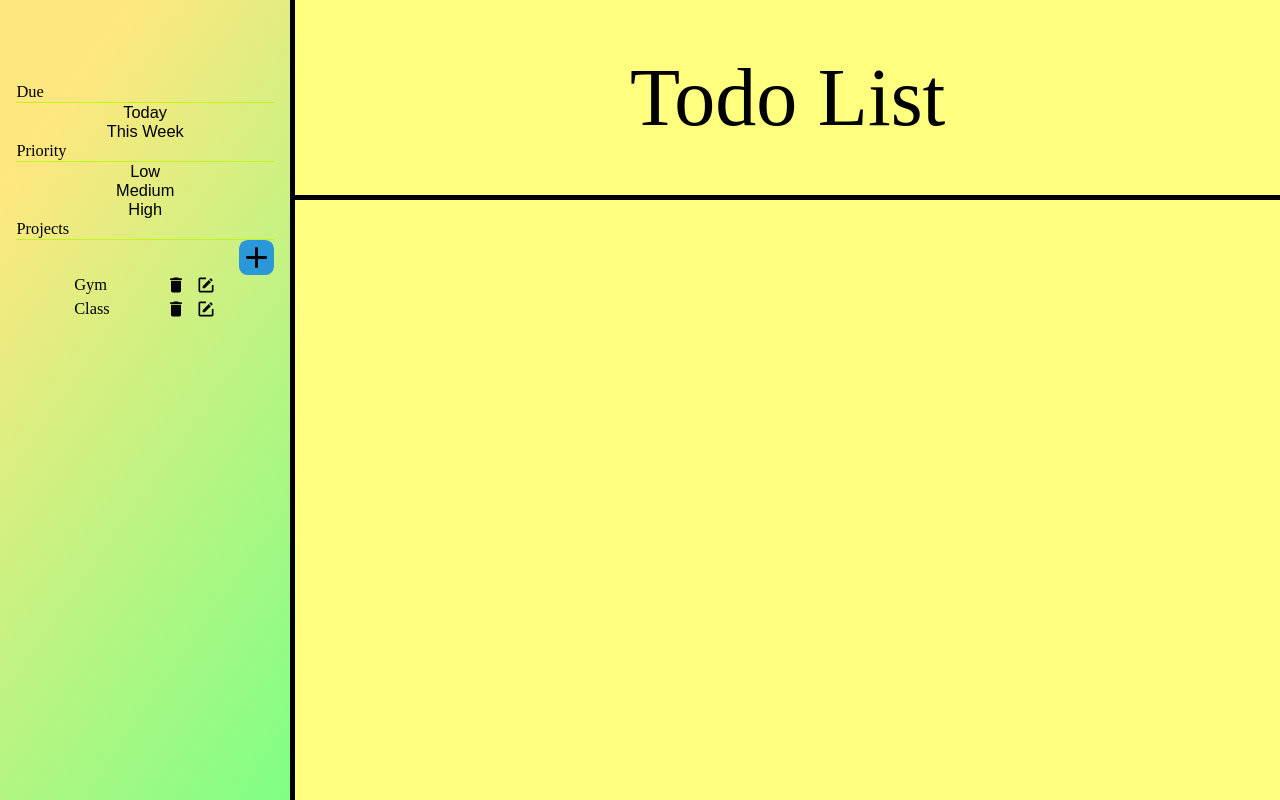
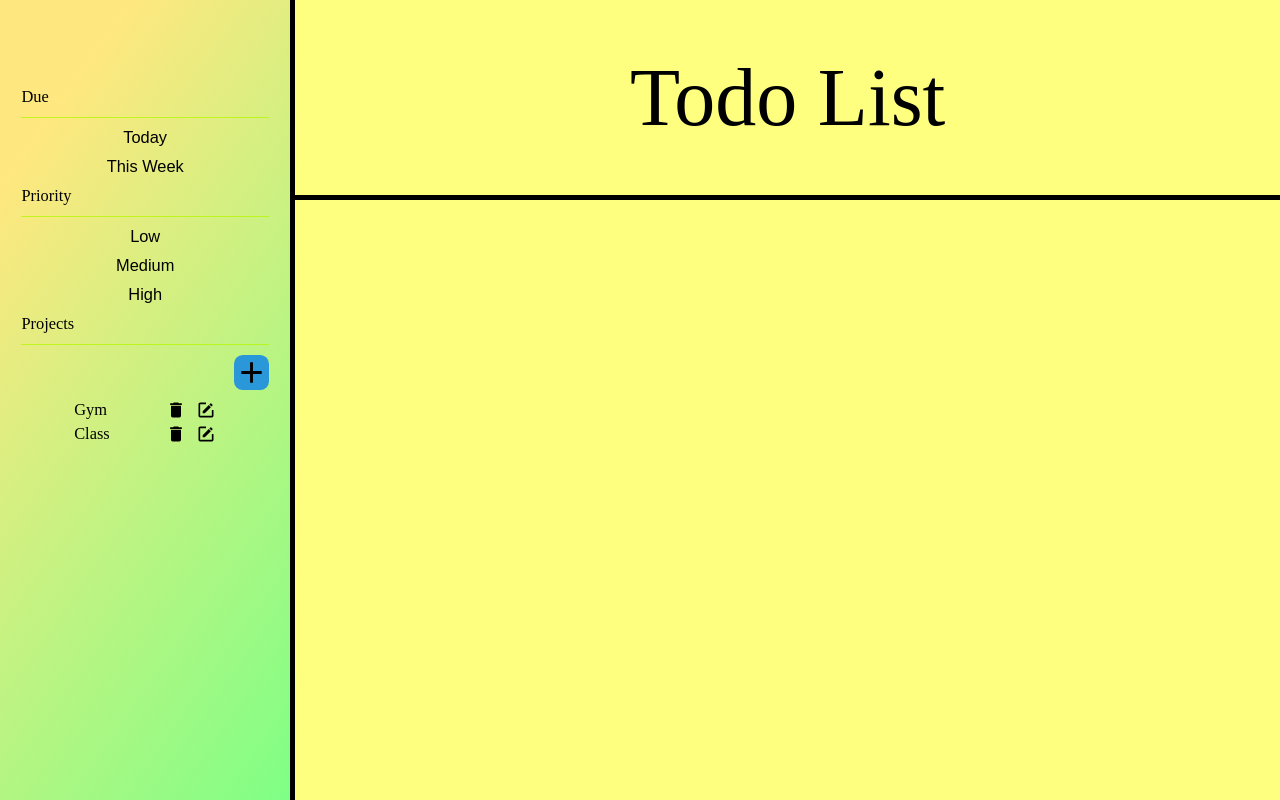
Before and after one commit to sujith2903/Todo-List, a plain HTML site: page index.html in a window 1280 px wide. Drawn offline with Linux system fonts and the light colour scheme.

Commit message:
Update styling

```diff
--- a/style.css
+++ b/style.css
@@ -9,8 +9,6 @@ body{
     display: grid;
     grid-template-columns: 1.5fr 5fr;
     height: 100vh;
-
-
 }
 
 .side-bar{
@@ -27,16 +25,22 @@ body{
 .due{
     display: flex;
     flex-direction: column;
+    gap:10px;
+    padding: 5px;
 }
 
 .priority-tab{
     display: flex;
     flex-direction: column;
+    gap:10px;
+    padding: 5px;
 }
 
 .projects{
     display: flex;
     flex-direction: column;
+    gap: 10px;
+    padding: 5px;
 }
 
 .project-button{
```
